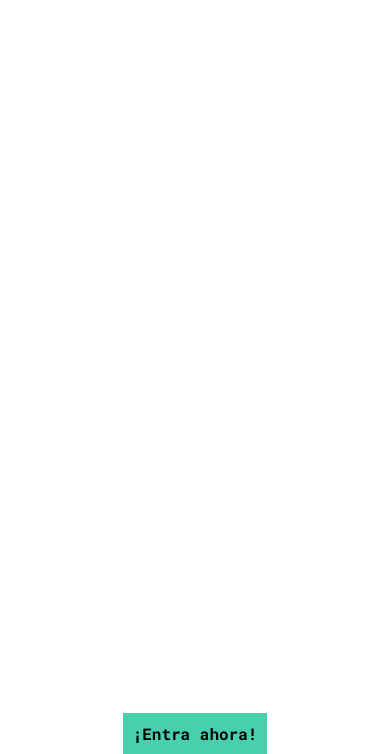
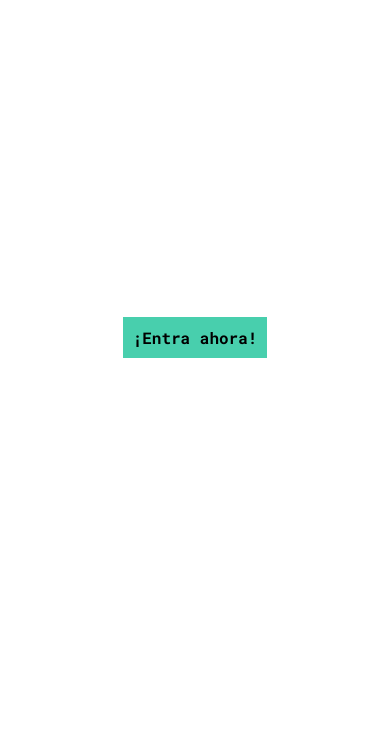
Before and after one commit to joelspi97/generic_blog, a plain HTML site: page index.html in a window 390 px wide. Shown: the part 128-882 px from the top of the page. After the commit the page ends 844 px from the top, so only its background shows below. Drawn offline with Linux system fonts and the light colour scheme; a web font is replaced by a local one.

Commit message:
fixed issue with home's media queries

```diff
--- a/css/media-queries.css
+++ b/css/media-queries.css
@@ -14,7 +14,7 @@
     .home-main {
         display: block;
     }
-    .main-text-container {
+    .main__text-container {
         padding-bottom: 5rem;
     }
 
@@ -102,7 +102,7 @@
 
     /* HOME */
 
-    .main-text-container {
+    .main__text-container {
         font-size: 1.7rem;
         padding: 7rem;
     }
```
